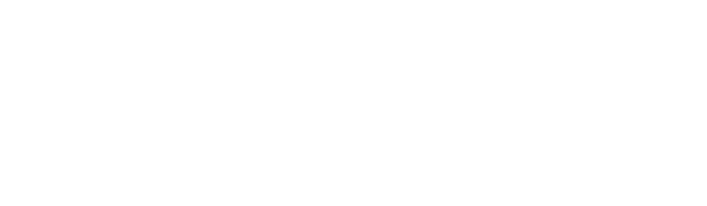
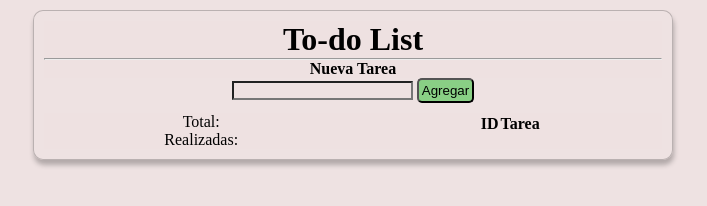
Before and after one commit to jfalla90/desafio-metodo-de-arreglo, a plain HTML site: page index.html in a window 1280 px wide. Shown: the whole page, without its empty margins (17-724 px from the left). Drawn offline with Linux system fonts and the light colour scheme.

Commit message:
diseñando index y css

```diff
--- a/assets/css/style.css
+++ b/assets/css/style.css
@@ -0,0 +1,33 @@
+*{
+    margin: 0;
+    padding: 0;
+    box-sizing: border-box;
+    background-color: hsla(0, 26%, 91%, 0.979);
+}
+
+.todolist {
+    width: 40em;
+    border: 1px solid hsla(0, 0%, 0%, 0.219);
+    padding: 10px;
+    border-radius: 10px;
+    box-shadow: 1px 5px 5px hsla(0, 0%, 0%, 0.253);
+    margin-top: 10px;
+    margin-left: 50px;
+    text-align: center;
+}
+
+.button{
+    background-color: rgba(83, 197, 83, 0.651);
+    padding: 3px;
+    color: black;
+    border-radius: 5px;
+}
+
+
+.pieTodoList{
+    display: flex;
+    flex-direction: row;
+    flex-wrap: nowrap;
+    justify-content: space-around;
+    margin-top: 10px;
+}
--- a/index.html
+++ b/index.html
@@ -7,6 +7,29 @@
     <title>Desafío - To do List</title>
 </head>
 <body>
+    <div class="todolist">
+        <h1>To-do List</h1>
+        <hr/>
+        <h4>Nueva Tarea</h4>
+        <input type="text" id="listaTarea">
+        <button class="button" value="number">Agregar</button>
+        <div class="pieTodoList">
+            <div class="etiquetaP">
+                <p>Total: <span id="total"></span></p>
+                <p>Realizadas: <span id="realizadas"></span></p>
+            </div>
+            <div class="table">
+                <table>
+                    <tr>
+                        <th>ID</th>
+                        <th>Tarea</th>
+                    </tr>
+                    <tr id="listaTable"></tr>
+                </table>
+            </div>
+        </div>
+    </div>
+
     <script src="./assets/js/script.js"></script>
 </body>
 </html>
```
